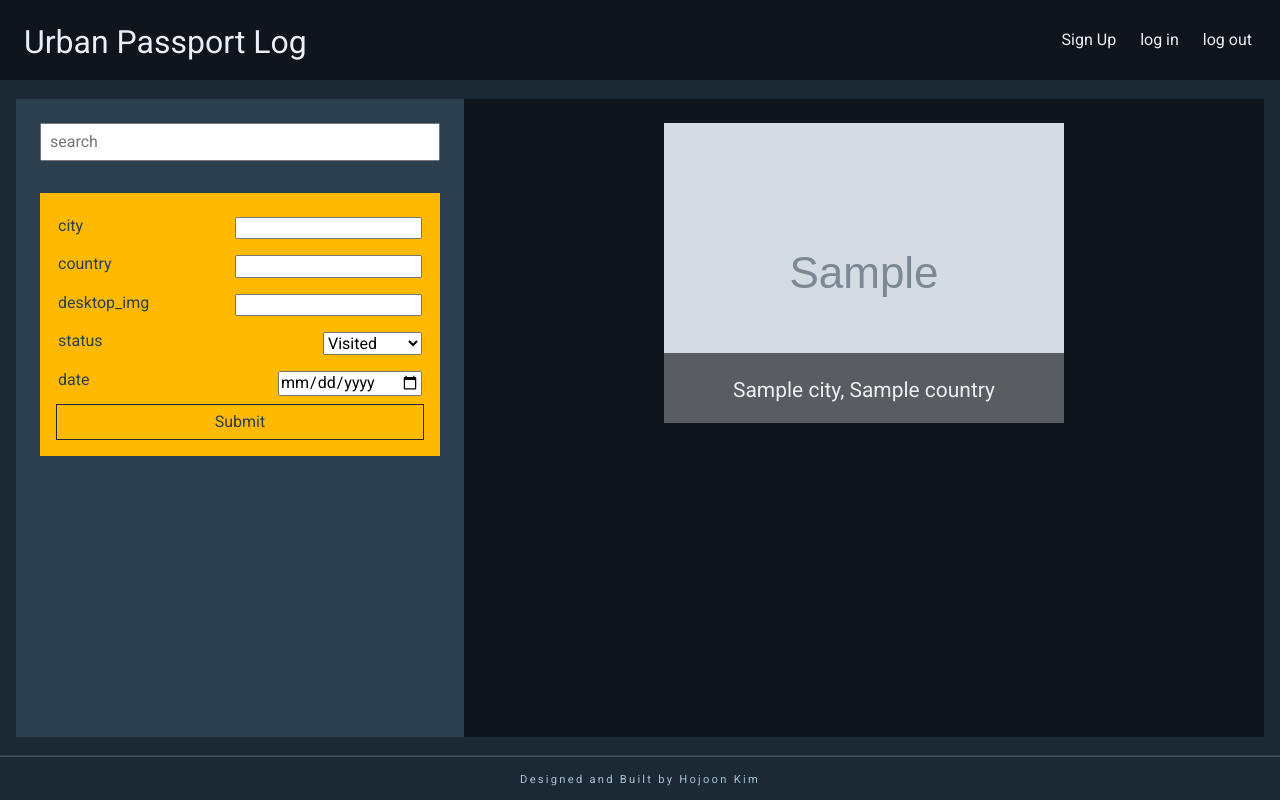
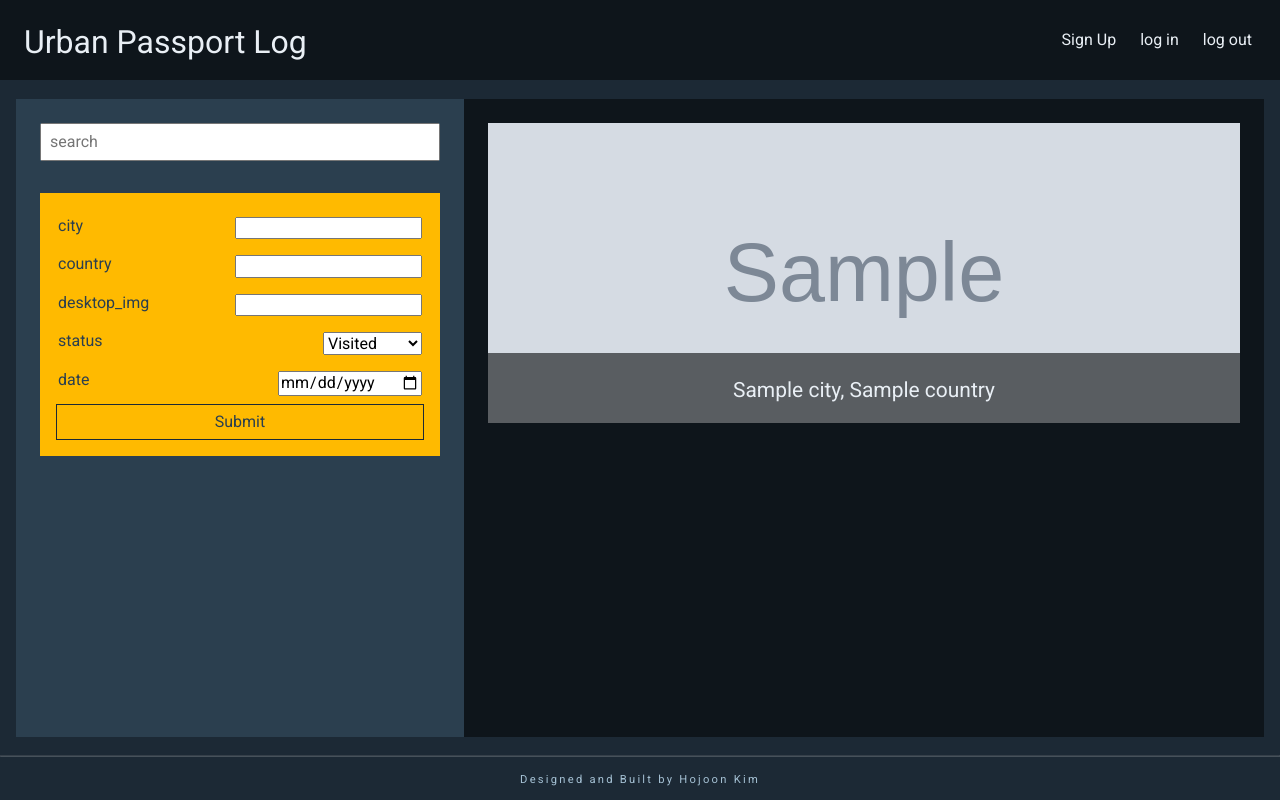
Before and after one commit to hojoon0724/seal_project2, a Node server app: template views/index.ejs in a window 1280 px wide. Run offline with Node 20, Linux system fonts and the light colour scheme; the template is opened without the code that fills it: most values are stand-ins (such as "Sample title", 1, 10 or a date in 2020); some libraries are stand-ins or nearby versions.

Commit message:
Changed collection to grid

```diff
--- a/public/style.css
+++ b/public/style.css
@@ -243,27 +243,41 @@
 
 .collection-container {
   background-color: var(--pri980);
-  /* display: grid;
-  grid-template-columns: 1fr 1fr 1fr; */
-
-  display: flex;
+  display: grid;
+  /* grid-template-columns: repeat(1, 1fr); */
+  /* display: flex;
   flex-direction: row;
-  flex-wrap: wrap;
+  flex-wrap: wrap; */
+  /* justify-content: center; */
   overflow: scroll;
-  justify-content: center;
   max-height: 100%;
   flex-grow: 1;
   padding: 16px;
 }
-/*
-@media (max-width: 1800px) {
-  .collection-container{
-    grid-template-columns: 1fr 1fr;
+
+@media (min-width: 1100px) {
+  .collection-container {
+    grid-template-columns: 1fr;
   }
-} */
+}
+@media (min-width: 1350px) {
+  .collection-container {
+    grid-template-columns: repeat(2, 1fr);
+  }
+}
+@media (min-width: 1800px) {
+  .collection-container {
+    grid-template-columns: repeat(3, 1fr);
+  }
+}
+@media (min-width: 2300px) {
+  .collection-container {
+    grid-template-columns: repeat(4, 1fr);
+  }
+}
 
 .collection-item {
-  width: 400px;
+  max-width: 800px;
   min-width: 400px;
   height: 300px;
   background-color: var(--pri900);
```
